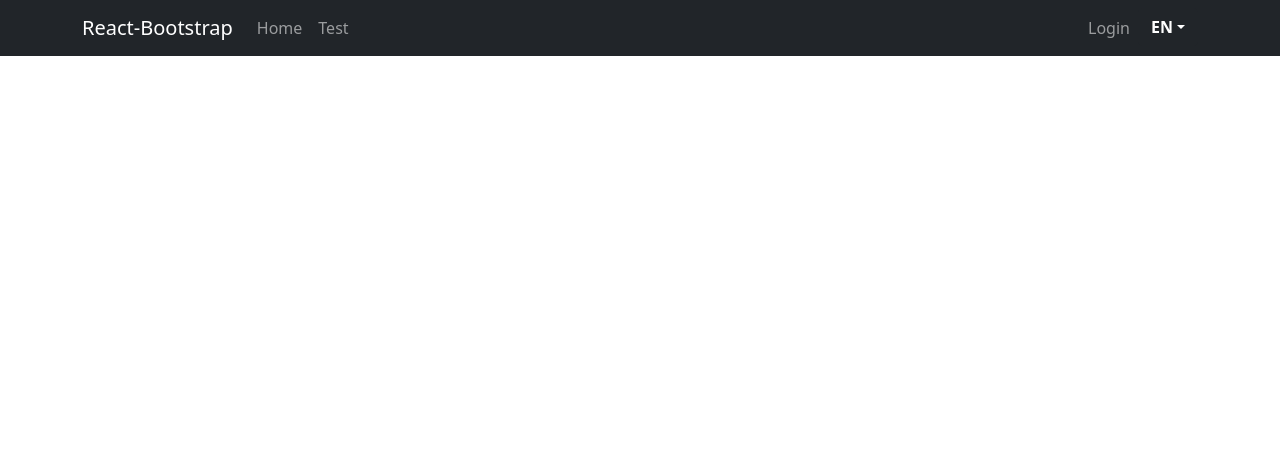
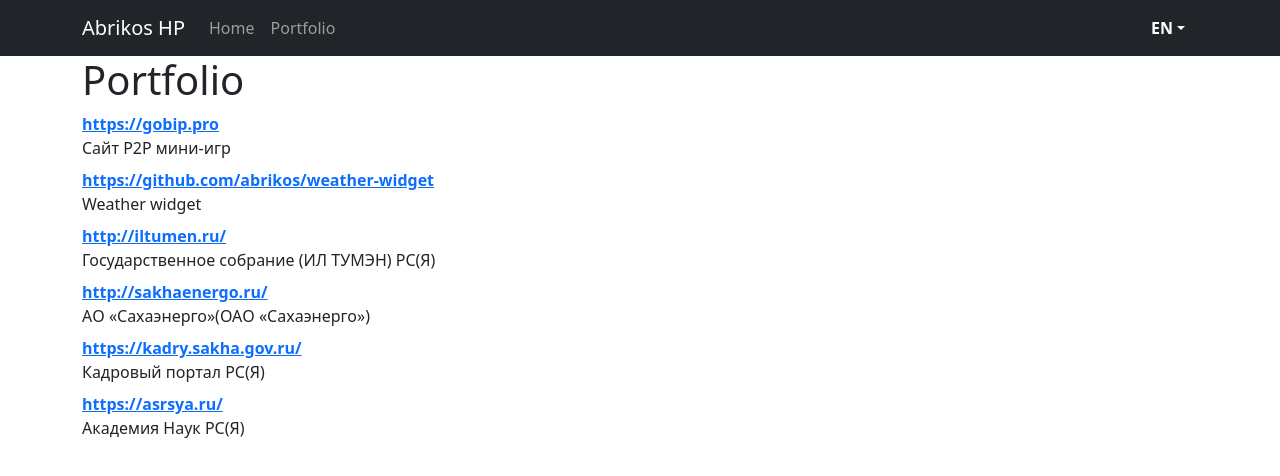
Before and after one commit to abrikos/abrikospro, a React (Create React App) app: page /portfolio in a window 1280 px wide. Shown: the top 476 px of the page. Built offline with nearby package versions, Linux system fonts and the light colour scheme.

Commit message:
portfolio

```diff
--- a/public/locales/ru/translation.json
+++ b/public/locales/ru/translation.json
@@ -1,6 +1,7 @@
 {
-  "title": "Интернационализация с i18next",
+  "Abrikos HP": "Домашняя страница Abrikos",
   "Home": "Начало",
+  "Portfolio": "Портфолио",
   "description": {
     "part1": "Чтобы начать работу, отредактируйте и сохраните файл <1>src/App.js</1>.",
     "part2": "С помощью кнопок переключайте язык между английским и русским."
--- a/src/App.js
+++ b/src/App.js
@@ -1,4 +1,4 @@
-import React, {useState} from "react";
+import React from "react";
 import Routes from "./Routes";
 import 'bootstrap/dist/css/bootstrap.min.css';
 import storeRedux from "app/storeRedux";
--- a/src/Routes.js
+++ b/src/Routes.js
@@ -4,16 +4,19 @@
 import {BrowserRouter as Router, Route, Switch} from "react-router-dom";
 import TopMenu from "./layouts/TopMenu";
 import {AlertsList} from "./features/alerts/AlertsList";
+import Portfolio from "./pages/main/portfolio";
 
 export default function Routes(props) {
     return <Router>
         <TopMenu {...props}/>
+        <div className="container">
         <AlertsList/>
         <Switch>
             <Route exact path='/test'><Test {...props}/></Route>
             <Route exact path='/'><Home {...props}/></Route>
+            <Route exact path='/portfolio'><Portfolio {...props}/></Route>
 
         </Switch>
-
+        </div>
     </Router>;
 }
--- a/src/app/API.js
+++ b/src/app/API.js
@@ -50,16 +50,15 @@
         },
 
         getStorage(key) {
-                try {
-                    return JSON.parse(localStorage[key])
-                } catch (e) {
-                    console.log(key, e)
-                    return  localStorage[key]
-                }
+            try {
+                return JSON.parse(localStorage.getItem(key))
+            } catch (e) {
+                return localStorage.getItem(key)
+            }
         },
 
         saveStorage(key, val) {
-            localStorage.setItem(key,val)
+            localStorage.setItem(key, typeof val === 'object' ? JSON.stringify(val) : val)
             //localStorage[key] = JSON.stringify(val);
         }
     }
--- a/src/features/language/LangSwitch.js
+++ b/src/features/language/LangSwitch.js
@@ -7,7 +7,6 @@
     const buttons = [
         {language: 'en-US', text: <strong>EN</strong>},
         {language: 'ru-RU', text: <strong>RU</strong>},
-        {language: 'fr-FR', text: <strong>FR</strong>},
     ]
     const activeButton = buttons.find(b=>b.language === language);
 
--- a/src/layouts/TopMenu.js
+++ b/src/layouts/TopMenu.js
@@ -1,5 +1,5 @@
 import React, {useState} from 'react';
-import {Container, Nav, Navbar, NavDropdown} from "react-bootstrap";
+import {Container, Nav, Navbar} from "react-bootstrap";
 import {Link} from "react-router-dom";
 import LangSwitch from "../features/language/LangSwitch";
 
@@ -14,18 +14,17 @@
     function logout() {
         setUser(null);
     }
-
     return <Navbar collapseOnSelect expand="lg" bg="dark" variant="dark">
         <Container>
-            <Navbar.Brand href="#home">React-Bootstrap</Navbar.Brand>
+            <Navbar.Brand href="#home">Abrikos HP</Navbar.Brand>
             <Navbar.Toggle aria-controls="responsive-navbar-nav" />
             <Navbar.Collapse id="responsive-navbar-nav">
                 <Nav className="me-auto">
                     <Nav.Link as={Link} to="/">{props.t('Home')}</Nav.Link>
-                    <Nav.Link as={Link} to="/test">Test</Nav.Link>
+                    <Nav.Link as={Link} to="/portfolio">{props.t('Portfolio')}</Nav.Link>
                 </Nav>
                 <Nav>
-                    {user && <Nav.Link as={Link} to="/cabinet">
+                    {/*{user && <Nav.Link as={Link} to="/cabinet">
                         {user.name}
                     </Nav.Link>}
 
@@ -34,7 +33,7 @@
                     </Nav.Link>}
                     {!user && <Nav.Link onClick={login}>
                         Login
-                    </Nav.Link>}
+                    </Nav.Link>}*/}
                     <LangSwitch {...props}/>
                 </Nav>
             </Navbar.Collapse>
--- a/src/pages/filler/home-filler.js
+++ b/src/pages/filler/home-filler.js
@@ -113,11 +113,11 @@
     function rows() {
         const table = [];
         for (let row = 0; row < Filler.rows; row++) {
-            const row = <tr key={row}>{cells.filter(c => c.row === row).map(c => <td key={c.index} index={c.index} style={{backgroundColor: c.fill, opacity: getOpacity(c)}} onClick={cellClick} onMouseOver={mouseOver} onMouseOut={mouseOut}>
+            const rowComp = <tr key={row}>{cells.filter(c => c.row === row).map(c => <td key={c.index} index={c.index} style={{backgroundColor: c.fill, opacity: getOpacity(c)}} onClick={cellClick} onMouseOver={mouseOver} onMouseOut={mouseOut}>
                 {c.near}
             </td>)}</tr>;
 
-            table.push(row)
+            table.push(rowComp)
         }
         return table;
     }
--- a/src/pages/main/home.js
+++ b/src/pages/main/home.js
@@ -1,8 +1,10 @@
 import React from 'react';
+import logo from "images/logo.png"
 
 export default function Home(props) {
     return  <div className={'text-center'}>
-                    <h1>{props.t('title')}</h1>
+                    <h1>{props.t('Abrikos HP')}</h1>
+        <img src={logo}/>
             </div>
 
 }
--- a/src/pages/main/portfolio.js
+++ b/src/pages/main/portfolio.js
@@ -3,18 +3,21 @@
 export default function Portfolio(props) {
 
     const sites = [
-        {url: 'https://www.beru14.ru', description: 'Сайт бесплатных объявлений'},
+        {url: 'https://gobip.pro', description: 'Сайт P2P мини-игр'},
+        {url: 'https://github.com/abrikos/weather-widget', description: 'Weather widget'},
         {url: 'http://iltumen.ru/', description: 'Государственное собрание (ИЛ ТУМЭН) РС(Я)'},
         {url: 'http://sakhaenergo.ru/', description: 'АО «Сахаэнерго»(ОАО «Сахаэнерго»)'},
         {url: 'https://kadry.sakha.gov.ru/', description: 'Кадровый портал РС(Я)'},
         {url: 'https://asrsya.ru/', description: 'Академия Наук РС(Я)'},
-        {url: 'https://math.asrsya.ru/', description: 'Научно−исследовательский семинар "Неклассические задачи математической физики"'},
-        {url: 'https://schools.asrsya.ru/', description: 'Сеть школ первого Президента Республики Саха (Якутия) М.Е. Николаева'},
     ]
-    return <div className={'text-center'}>
-        <h1>Портфолио</h1>
-        {sites.map((s,i)=><div key={i}><a href={s.url} target={'_blank'}>{s.description}</a></div>)}
-
+    return <div>
+        <h1>{props.t('Portfolio')}</h1>
+        <dl>
+            {sites.map((s, i) => <div key={i}>
+                <dt><a href={s.url} target={'_blank'}>{s.url}</a></dt>
+                <dd>{s.description}</dd>
+            </div>)}
+        </dl>
 
         {/*<div><a href={"http://purchases.abrikos.pro/"} target={'_blank'}>Сервис управления списками закупок</a></div>*/}
         {/*<div><a href={"https://svg.abrikos.pro"} target={'_blank'}>Эксперименты с SVG</a></div>*/}
```
